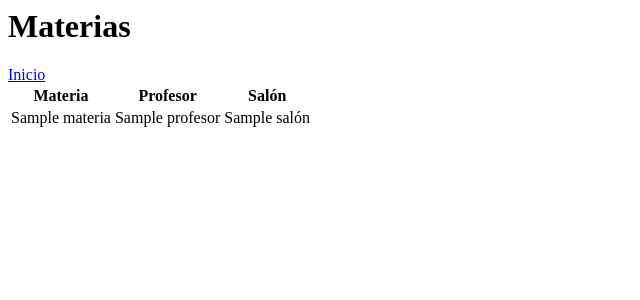
After one commit to 22Euris07/sistema-control-escolar, a Flask app: template templates/materias.html in a window 1280 px wide. The commit adds this page. Shown: the top 300 px of the page, without its empty margins (0-640 px from the left). Run offline with Flask 3, Linux system fonts and the light colour scheme; the template is opened without the code that fills it: most values are stand-ins (such as "Sample title", 1, 10 or a date in 2020).

Commit message:
actualizacion

```diff
--- a/app.py
+++ b/app.py
@@ -1,4 +1,5 @@
 from flask import Flask, render_template
+from entidades.estudiantes import Estudiante
 app = Flask(__name__)
 
 @app.route("/")
@@ -7,13 +8,17 @@ def index():
 
 @app.route("/estudiantes")
 def estudiantes():
-    data = [
-        {"Matricula": "23007", "Nombre": "Euris", "Apellido_Paterno": "Liendo", "Apellido_Materno": "Cordero"},
-        {"Matricula": "23008", "Nombre": "Fernando", "Apellido_Paterno": "Lozano", "Apellido_Materno": "Martínez"},
-        {"Matricula": "23009", "Nombre": "Cecilia", "Apellido_Paterno": "Ramos", "Apellido_Materno": "León"},
-        {"Matricula": "23010", "Nombre": "Alessandra", "Apellido_Paterno": "Bernardo", "Apellido_Materno": "Moreno"}
-    ]
-    return render_template("estudiantes.html", data = data)
+    estudiantes = []
+    with open("db/estudiantes.txt", "r") as f:
+        lines = f.read().splitlines()
+        for l in lines:
+            data = l.split("|")
+            estudiantes.append(Estudiante(data[0], data[1], data[2], data[3]))
+
+    return render_template("estudiantes.html", data=estudiantes)
+
+
+
 
 
 if __name__ == '__main__':
--- /dev/null
+++ b/entidades/estudiantes.py
@@ -0,0 +1,6 @@
+class Estudiante:
+    def __init__(self, matricula, nombre, apellido_pat, apellido_mat):
+        self.nombre = nombre
+        self.apellido_paterno = apellido_pat
+        self.apellido_materno = apellido_mat
+        self.matricula = matricula
--- a/templates/index.html
+++ b/templates/index.html
@@ -1,3 +1,4 @@
 <h1>Sistema de Control Escolar - Hybridge </h1>
 
 <a href="/estudiantes">Estudiantes</a>
+<a href="/materias">Materias</a>
--- /dev/null
+++ b/templates/materias.html
@@ -0,0 +1,24 @@
+<h1>Materias</h1>
+<a href="/">Inicio</a>
+
+
+<table>
+    <thead>
+        <tr>
+            <th>Materia</th>
+            <th>Profesor</th>
+            <th>Salón</th>
+        </tr>
+    </thead>
+    <tbody>
+        {% for Materias in data %}
+        <tr>
+            <td>{{Materias["Materia"]}}</td>
+            <td>{{Materias["Profesor"]}}</td>
+            <td>{{Materias["Salón"]}}</td>
+        </tr>
+        {% endfor %}
+
+
+    </tbody>
+</table>
```
